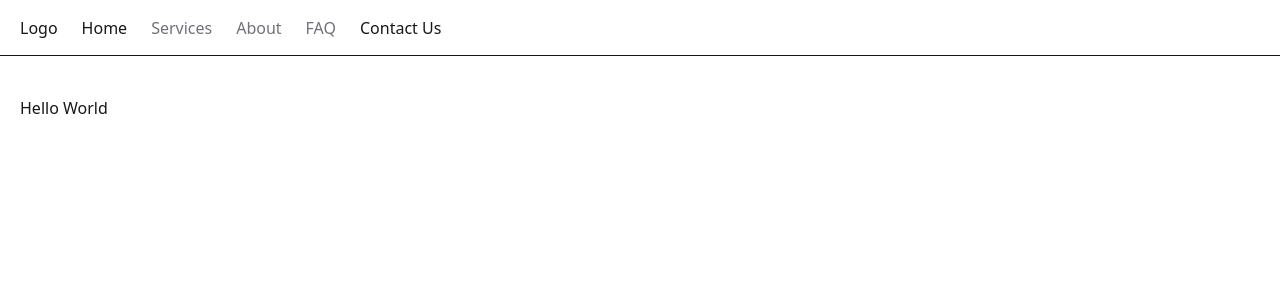
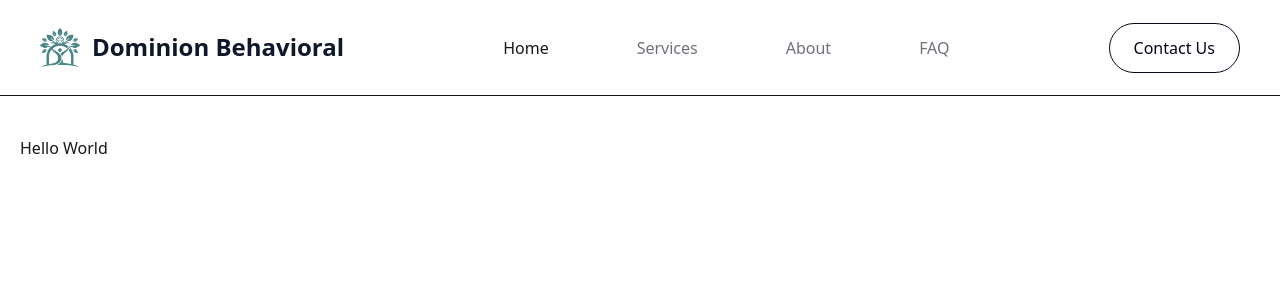
Before and after one commit to KlenamChris/dominionbehavioral, a Next.js app: page / in a window 1280 px wide. Shown: the top 300 px of the page. Built offline with nearby package versions, Linux system fonts and the light colour scheme.

Commit message:
customize navbar hover effect

```diff
--- a/src/app/NavBar.tsx
+++ b/src/app/NavBar.tsx
@@ -2,10 +2,12 @@
 
 import Link from "next/link";
 import { usePathname } from "next/navigation";
-import classnames from 'classnames';
+import classnames from "classnames";
 import React from "react";
+import Image from "next/image";
 
 const NavBar = () => {
+  const currentPath = usePathname();
 
   const links = [
     { label: "Home", href: "/" },
@@ -14,23 +16,42 @@ const NavBar = () => {
     { label: "FAQ", href: "/faq" },
   ];
 
-  const currentPath = usePathname();
-
   return (
-    <nav className="flex space-x-6 px-5 mb-5 border-b h-14 items-center">
-      <Link href={"/"}>Logo</Link>
-      <ul className="flex space-x-6">
+    <nav className="flex space-x-6 px-10 mb-5 border-b h-24 items-center justify-between bg-transparent">
+      <Link href={"/"} className="flex items-center space-x-3">
+        <Image
+          alt="logo"
+          width={40}
+          height={40}
+          src={"/dominion-logo.png"}
+          className="hover:scale-110 transition-transform duration-200"
+        />
+        <span className="font-bold text-2xl text-slate-900">
+          Dominion Behavioral
+        </span>
+      </Link>
+      <ul className="flex space-x-10">
         {links.map((link) => (
-          <li key={link.href}>
-            <Link href={link.href} className={classnames({
-                'text-zinc-900': link.href === currentPath,
-                'text-zinc-500': link.href !== currentPath,
-                'hover:text-zinc-800 transition-colors': true,
-            })}>{link.label}</Link>
+          <li
+            key={link.href}
+            className="px-6 rounded-full p-4 hover:bg-slate-400 transition-colors"
+          >
+            <Link
+              href={link.href}
+              className={classnames({
+                "text-zinc-900": link.href === currentPath,
+                "text-zinc-500": link.href !== currentPath,
+                "hover:text-zinc-800 transition-colors": true,
+              })}
+            >
+              {link.label}
+            </Link>
           </li>
         ))}
       </ul>
-      <button>Contact Us</button>
+      <button className="border rounded-full p-3 px-6 text-slate-950 hover:bg-slate-400 transition-colors">
+        Contact Us
+      </button>
     </nav>
   );
 };
```
Also changed, not shown: public/dominion-logo.png (added).
